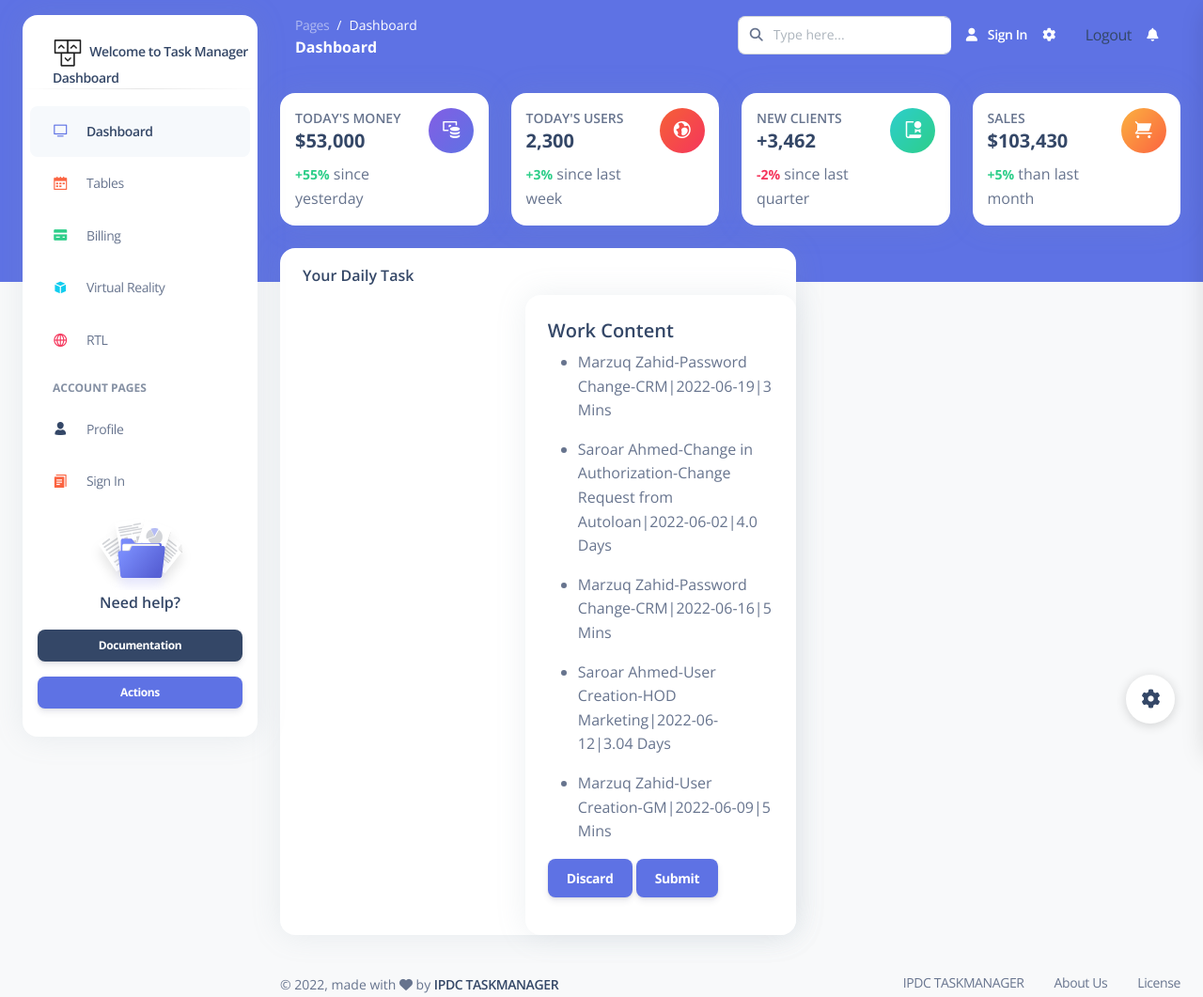
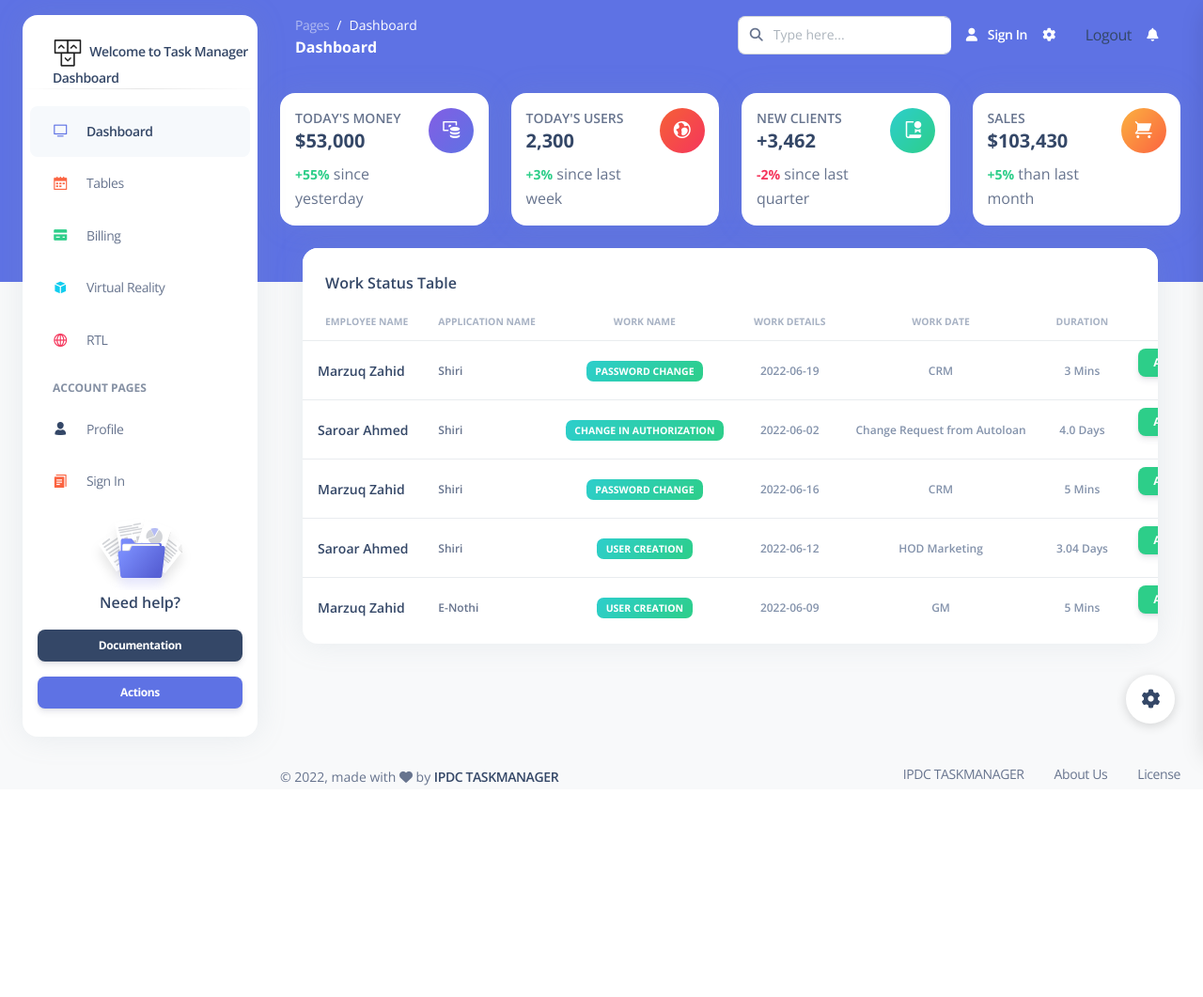
Before and after one commit to mahin67/taskmanager_bt, a Django app: page /dashboard_manager in a window 1280 px wide. Shown: the whole page at 94% size. After the commit the page ends 836 px from the top, so only its background shows below. Run offline with Django 4.2, Linux system fonts and the light colour scheme; data comes from the database, SQL or seed files in the repository; both versions use the stored data as it was after the commit; some libraries are stand-ins or nearby versions.

Commit message:
Final Commit intern

```diff
--- a/templates/dashboard_manager.html
+++ b/templates/dashboard_manager.html
@@ -358,41 +358,85 @@
         </div>
       </div>
 
-      <div class="row mt-4">
-        <div class="col-lg-7 mb-lg-0 mb-4">
-          <div class="card z-index-2 h-100">
-            <div class="card-header pb-0 pt-3 bg-transparent">
-              <h6 class="text-capitalize">Your Daily Task</h6>
+<div class="container-fluid py-4">
+      <div class="row">
+        <div class="col-18">
+          <div class="card mb-6">
+            <div class="card-header pb-0">
+              <h6>Work Status Table</h6>
+            </div>
+            <div class="card-body px-0 pt-0 pb-2">
+              <div class="table-responsive p-0">
+                <table class="table align-items-center mb-0">
+                  <thead>
+                    <tr>
+                      <th class="text-uppercase text-secondary text-xxs font-weight-bolder opacity-7">Employee Name</th>
+                      <th class="text-uppercase text-secondary text-xxs font-weight-bolder opacity-7 ps-2">Application Name</th>
+                      <th class="text-center text-uppercase text-secondary text-xxs font-weight-bolder opacity-7">Work Name</th>
+                      <th class="text-center text-uppercase text-secondary text-xxs font-weight-bolder opacity-7">Work Details</th>
+                      <th class="text-center text-uppercase text-secondary text-xxs font-weight-bolder opacity-7">Work Date</th>
+                      <th class="text-center text-uppercase text-secondary text-xxs font-weight-bolder opacity-7">Duration</th>
+                      <th class="text-secondary opacity-7"></th>
 
+                    </tr>
+                  </thead>
+
+                  <tbody>
+              {% for list in result %}
+
+                  <tr>
+                      <td>
+                        <div class="d-flex px-2 py-2">
+                          <div class="d-flex flex-column justify-content-center">
+                            <h6 class="mb-0 text-sm">{{ list.Full_name  }}</h6>
+                          </div>
+                        </div>
+                      </td>
+                      <td>
+                        <p class="text-xs font-weight-bold mb-0">{{ list.App_name  }}</p>
+                      </td>
+                      <td class="align-middle text-center text-sm">
+                        <span class="badge badge-sm bg-gradient-success">{{ list.Work_name  }}</span>
+                      </td>
+                      <td class="align-middle text-center">
+                        <span class="text-secondary text-xs font-weight-bold">{{ list.Work_date  }}</span>
+                      </td>
+                     <td class="align-middle text-center">
+                        <span class="text-secondary text-xs font-weight-bold">{{ list.Work_desc  }}</span>
+                      </td>
+                      <td class="align-middle text-center">
+                        <span class="text-secondary text-xs font-weight-bold">{{ list.Duration  }}</span>
+                      </td>
+
+                      <td class="align-middle">
+                      <form method="POST" action="dashboard_manager">
+                        {% csrf_token %}
+                        <input type="hidden" name="Id-val" value="{{ list.ID }}">
+                        <button type="submit" class="btn btn-success btn-xs sm" data-toggle="tooltip" data-original-title="Edit user" name="SApprove">
+                          Approve
+                        </button>
+                        </form>
+                      </td>
+                    <td class="align-middle">
+                        <button   class="btn btn-danger btn-xs sm " data-toggle="tooltip" data-original-title="Edit user">
+                          Reject
+                        </button>
+                      </td>
+
+                    </tr>
+                  {% endfor %}
+
+                      </tbody>
+                </table>
+              </div>
             </div>
-            <div>
-             <div class="d-flex justify-content-end">
-               <form action="" method="POST">
-                 {% csrf_token %}
-          <div class="card" style="width: 18rem;">
-            <div class="card-body">
-              <h5 class="card-title">Work Content </h5>
-<!--              <p class="card-text">No work to post</p>-->
-
-              {% if result|length  == 0  %}
-              <p class="card-text">No work to post </p>
-              {% else %}
-              {% for  res in result %}
-              <ul class="card-text">
-               <li>{{ res }}</li>
-              </ul>
-              {% endfor %}
-              {% endif %}
-              <button class="btn btn-primary">Discard</button>
-              <button class="btn btn-primary" type="submit" name="specbtn">Submit</button>
-            </form>
-             </div>
           </div>
         </div>
+      </div>
+    </div>
 
-             </div></div>
-          </div>
-        </div>
+
+
 
         <div class="col-lg-5">
           <div class="card card-carousel overflow-hidden h-100 p-0">
--- a/templates/register_work.html
+++ b/templates/register_work.html
@@ -8,6 +8,8 @@
   <link rel="apple-touch-icon" sizes="76x76" href="{% static  'dashboard/assets/img/apple-icon.png' %}">
   <link rel="icon" type="image/png" href="{% static  'dashboard/assets/img/favicon.png' %}">
   <link rel="stylesheet" href="{% static 'duration-picker/dist/jquery-duration-picker.min.css' %}">
+  <link rel="stylesheet" href="https://cdnjs.cloudflare.com/ajax/libs/semantic-ui/2.1.4/semantic.min.css"/>
+
 
 
 
@@ -307,7 +309,7 @@
                 <fieldset>
                   <div>
                     <div id="days" class="form-group" >
-                    <label for="days">Days</label>
+                    <label for="days">Duration</label>
                   <input class="form-group" type="text" id="demo" name="day">
                   </div>
                 </fieldset>
@@ -468,6 +470,8 @@
   <script src="{% static  'dashboard/assets/js/plugins/chartjs.min.js' %}"></script>
   <script src="https://code.jquery.com/jquery-3.3.1.slim.min.js" integrity="sha384-q8i/X+965DzO0rT7abK41JStQIAqVgRVzpbzo5smXKp4YfRvH+8abtTE1Pi6jizo" crossorigin="anonymous"></script>
   <script src="https://cdn.jsdelivr.net/npm/popper.js@1.14.7/dist/umd/popper.min.js" integrity="sha384-UO2eT0CpHqdSJQ6hJty5KVphtPhzWj9WO1clHTMGa3JDZwrnQq4sF86dIHNDz0W1" crossorigin="anonymous"></script>
+  <script src="http://code.jquery.com/jquery-1.11.3.min.js"></script>
+  <script type="text/javascript" src="https://cdnjs.cloudflare.com/ajax/libs/semantic-ui/2.1.4/semantic.min.js"></script>
 
   <script>
     var ctx1 = document.getElementById("chart-line").getContext("2d");
--- a/tms/admin.py
+++ b/tms/admin.py
@@ -1,7 +1,7 @@
 from django.contrib import admin
 from django.contrib.auth.admin import UserAdmin
 from django.contrib.auth import get_user_model
-from .models import SWorker,App_models,work_type
+from .models import SWorker,App_models,work_type,worker_role
 class CustomUserAdmin(UserAdmin):
     """Define admin model for custom User model with no username field."""
     fieldsets = (
@@ -30,3 +30,4 @@ admin.site.register(get_user_model(), CustomUserAdmin)
 admin.site.register(SWorker)
 admin.site.register(App_models)
 admin.site.register(work_type)
+admin.site.register(worker_role)
--- a/tms/models.py
+++ b/tms/models.py
@@ -88,3 +88,6 @@ class work_type(models.Model):
 
     # def __str__(self):
     #     return self.app_name
+class worker_role(models.Model):
+    is_Lmanager=models.BooleanField(default=False)
+    role_id=models.ForeignKey(User,on_delete=models.CASCADE)
--- a/tms/views.py
+++ b/tms/views.py
@@ -2,7 +2,7 @@ from django.shortcuts import render,redirect
 from django.contrib import messages
 from django.contrib.auth.models import auth
 
-from .models import SWorker,App_models,work_type,User
+from .models import SWorker,App_models,work_type,User,worker_role
 
 
 # Create your views here.
@@ -14,17 +14,27 @@ def dash(request):
 
 def login(request):
     print(" mahin called")
+    role=worker_role.objects.all()
+    use=User.objects.all()
+    use_role=False
+
     if request.method == 'POST':
         username = request.POST['username']
         password = request.POST['password']
 
+        for names in role:
+            for user in use:
+                if user.email==username and names.role_id_id==user.id and names.is_Lmanager== True:
+                    use_role=True
+                else :
+                    use_role=False
         print(username)
         print(password)
         user =  auth.authenticate(username=username,password=password)
         print('user details',user)
 
         if user is not  None:
-            if username=='masud.rahman@ipdcbd.com':
+            if use_role==True:
                 user.is_staff = True
                 user.save()
                 auth.login(request, user)
@@ -39,40 +49,79 @@ def login(request):
             return redirect('/loginview')
 
 def manager_login(request):
-    result = {}
+    result = {
+    }
+    print('result-primes',result)
     rs_list=[]
     post_wlist = SWorker.objects.all()
     names_list= User.objects.all()
+    app_list= App_models.objects.all()
+
 
     for names in post_wlist:
         for res in names_list:
             if res.id==names.name_id and names.permission_status == False and names.work_status == True:
                 work_date=str(names.work_time)
                 work_dur=str(names.time)
-                rs_list.append(res.first_name+' '+res.last_name+'-'+names.work_name+'-'+names.work_descp+'|'+work_date+'|'+work_dur)
-                print ('called',res.first_name)
+                app_name = App_models.objects.get(id=names.app_name_id)
+                #print('APp name',app_name.app_name)
+                result["ID"]=names.id
+                result["Full_name"] = (res.first_name + ' ' + res.last_name)
+                result["App_name"] = app_name.app_name
+                result["Work_name"]=names.work_name
+                result["Work_desc"]=names.work_descp
+                result["Work_date"]=work_date
+                result["Duration"] = names.time
+
+                rs_list.append(result.copy())
+                #print('result',rs_list)
+    print('my list',rs_list)
 
 
     if request.method == 'POST':
-        print("Get called-------",request.POST.get('specbtn'))
-        if request.POST.get('specbtn') is not None :
-            print('specbtn called')
+        print("POST called-------",request.POST.get('SApprove'))
+        rs_list=[]
+        rs_dict={}
+        if request.POST.get('SApprove') is not None :
+            id_val=request.POST.get('Id-val')
+
             for result in post_wlist:
-                print(result.permission_status)
-                result.permission_status=True
-                result.save()
+                print(type(result.id))
+                if result.id == int(id_val):
+                    print(result.permission_status)
+                    result.permission_status=True
+                    result.save()
+
+            for names in post_wlist:
+                print('hello1')
+                for res in names_list:
+                    print('hello2')
+                    if res.id == names.name_id and names.permission_status == False and names.work_status == True:
+                        work_date = str(names.work_time)
+                        work_dur = str(names.time)
+                        app_name = App_models.objects.get(id=names.app_name_id)
+                        print('APp name',app_name.app_name)
+                        rs_dict["ID"] = names.id
+                        rs_dict["Full_name"] = (res.first_name + ' ' + res.last_name)
+                        rs_dict["App_name"] = app_name.app_name
+                        rs_dict["Work_name"] = names.work_name
+                        rs_dict["Work_desc"] = names.work_descp
+                        rs_dict["Work_date"] = work_date
+                        rs_dict["Duration"] = names.time
+                        #
+                        rs_list.append(rs_dict.copy())
+
             return render(request, 'dashboard_manager.html',
-                          {"result": result})
+                          {"result": rs_list})
 
         else:
             return render(request, 'dashboard_manager.html',
-                          { "result" : result })
+                          { "result" : rs_list })
 
-    print(rs_list)
-    result=rs_list
-    print("result", result)
+    #rs_list.append(result)
+    # print("result", result)
 
-    return render(request, 'dashboard_manager.html',{ "result" : result })
+    return render(request, 'dashboard_manager.html',{ "result" : rs_list })
 
 def logout(request):
     user=auth.get_user(request)
```
Also changed, not shown: db.sqlite3, tms/migrations/0018_worker_role.py (added).
